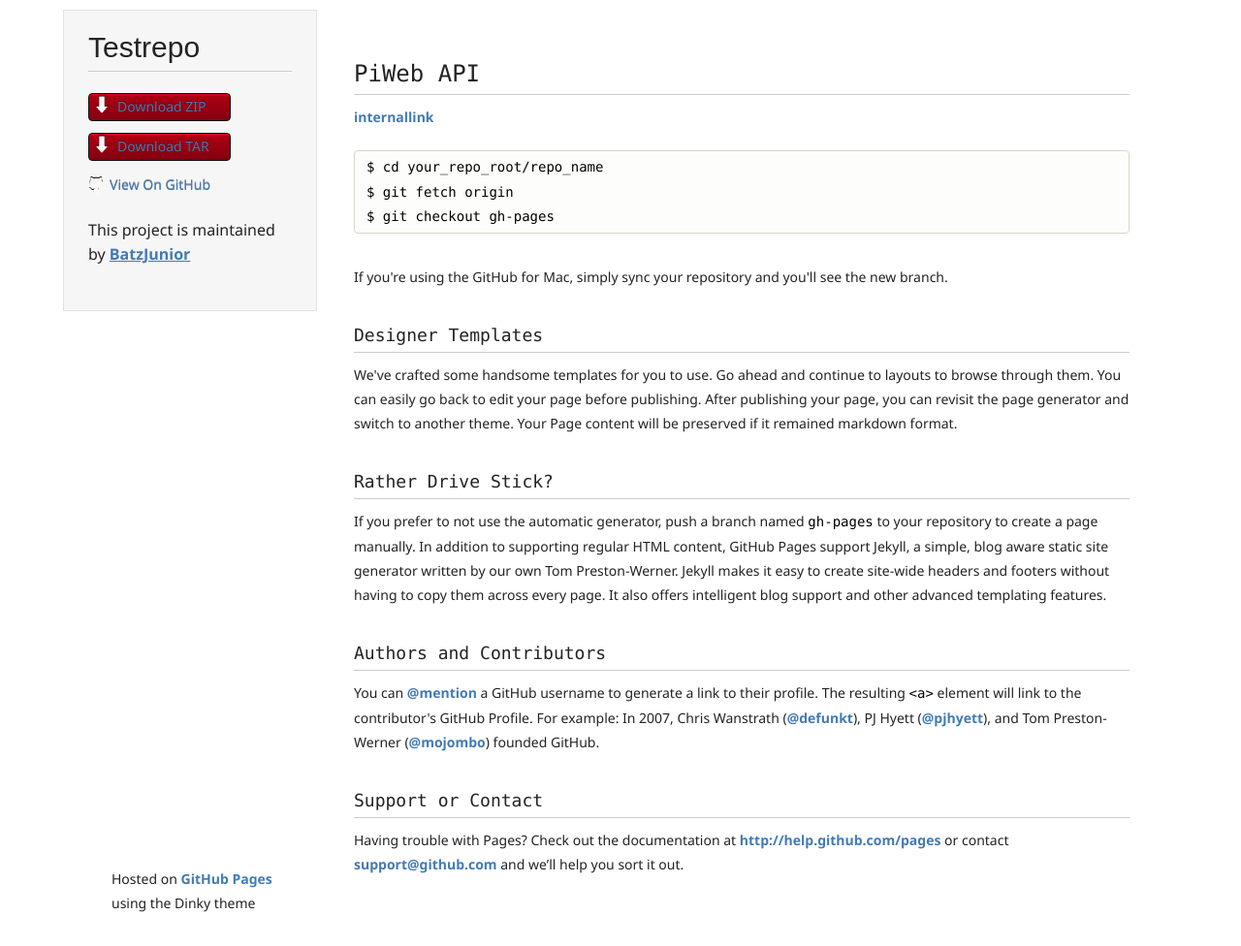
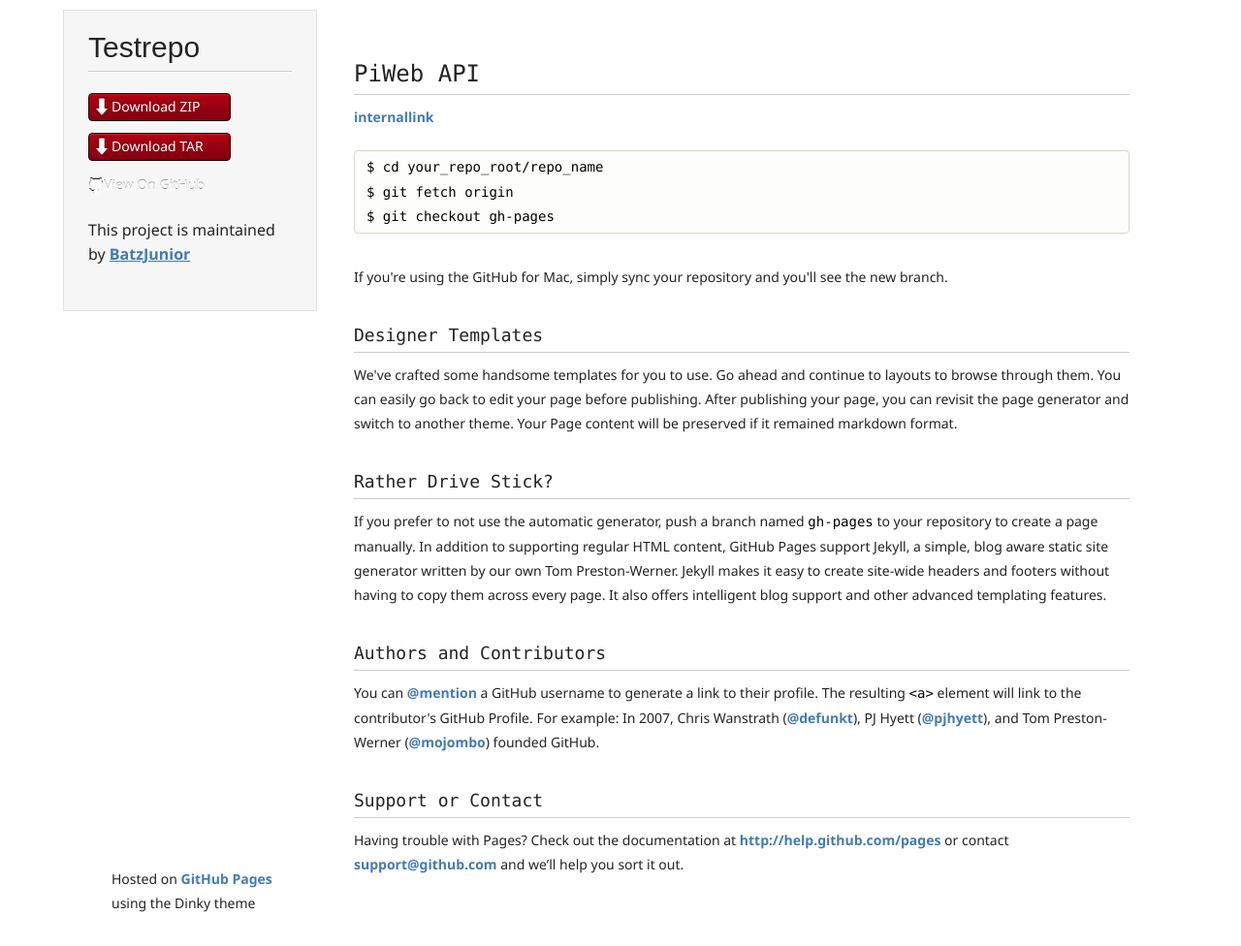
Before and after one commit to BatzJunior/testrepo, a Jekyll site: the page index.html, which Jekyll copies as it is, in a window 1280 px wide and 976 px high. Shown: the whole window at 97% size. Built offline with Jekyll 4.4.1, drawn with Linux system fonts in a browser that asks for light colours.

Commit message:
Update styles.css

```diff
--- a/stylesheets/styles.css
+++ b/stylesheets/styles.css
@@ -258,6 +258,19 @@
 	padding-left:16px;
 }
 
+header div.download{
+	width:90px;
+	margin-bottom:12px;
+	padding: 6px 6px 6px 7px;
+	border-radius:4px;
+	border:1px solid #0D0D0D;
+	background: -moz-linear-gradient(top, #F6F6F6 0%, #437AB4 50%);
+	background: -webkit-linear-gradient(top, #F6F6F6 0%,#437AB4 50%);
+	background: -o-linear-gradient(top, #F6F6F6 0%,#437AB4 50%);
+	background: -ms-linear-gradient(top, #F6F6F6 0%,#437AB4 50%);
+	background: linear-gradient(top, #F6F6F6 0%,#437AB4 50%);
+}
+
 header li.download {
 	list-style-type: none;
   width:132px;
@@ -297,8 +310,9 @@
 	background: url(../images/arrow-down.png) no-repeat;
 	font-weight: normal;
 	text-shadow: rgba(0, 0, 0, 0.4) 0 -1px 0;
-	padding: 2px 2px 2px 22px;
+	padding: 0px 2px 2px 16px;
 	height: 30px;
+	color:white;
 }
 
 a.github {
@@ -309,7 +323,6 @@
 	color: #fff;
 	text-decoration: none;
 }
-
 
 /* Section - for main page content */
 
```
